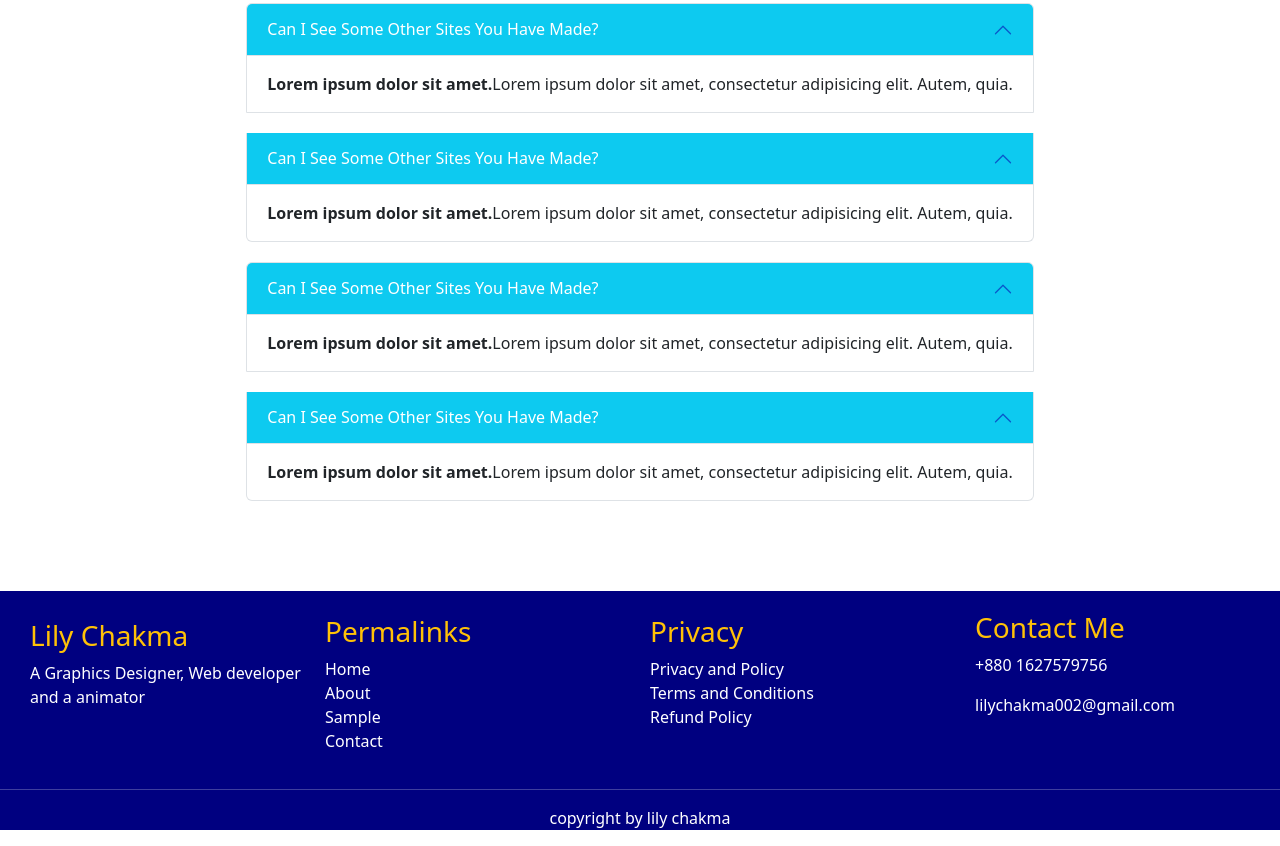
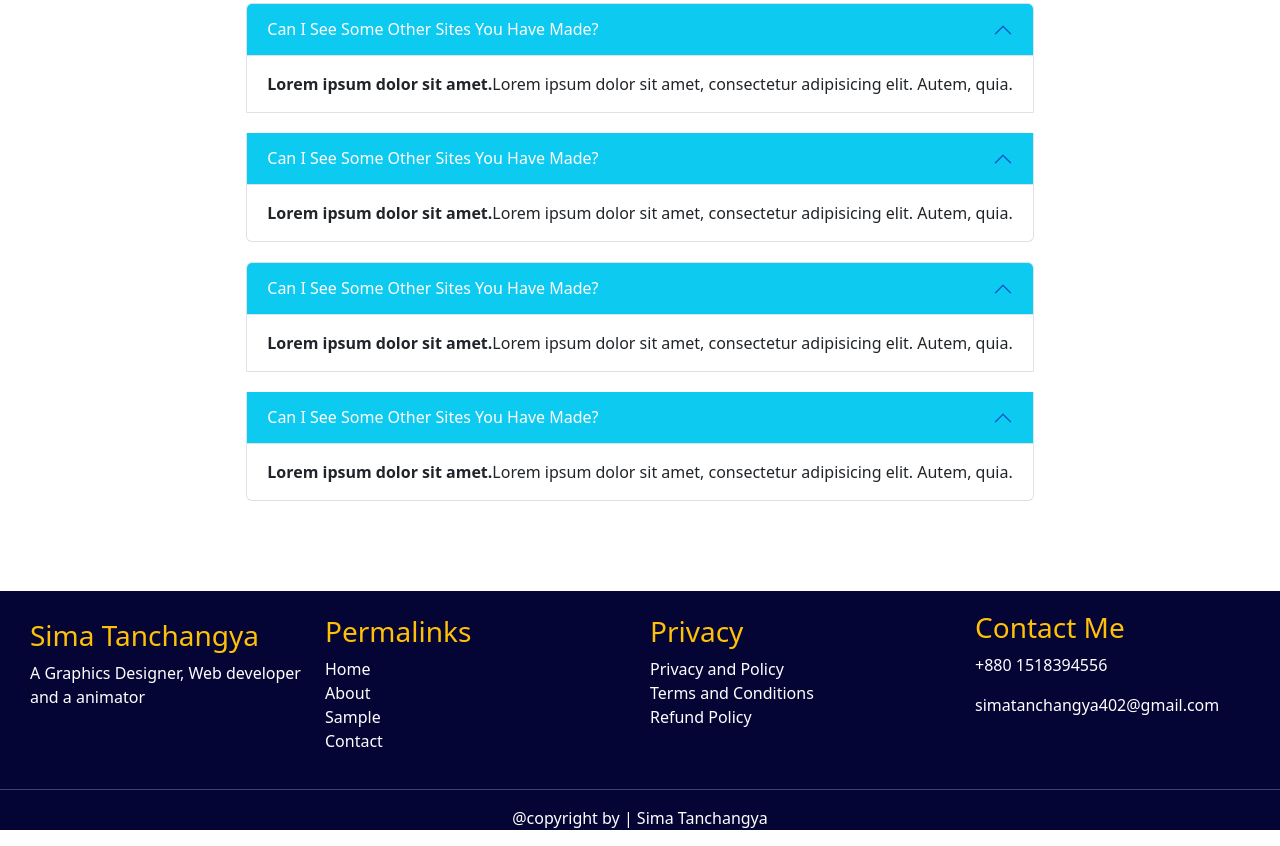
Before and after one commit to simatang1/myportfolio, a plain HTML site: page index.html in a window 1280 px wide. Shown: the part 3929-4775 px from the top of the page. Drawn offline with Linux system fonts and the light colour scheme.

Commit message:
first commit

```diff
--- a/index.html
+++ b/index.html
@@ -10,7 +10,7 @@
     <link rel="shortcut icon" href="/images/Sima-logo.png" type="image/x-icon">
 </head>
 <body>
-    <link rel="stylesheet" href="/bootstrap/js/bootstrap.min.js">
+    <script src="/bootstrap/js/bootstrap.min.js"></script>
     <!-- main section start -->
     <main>
         <!-- first section start -->
@@ -262,7 +262,7 @@
     <footer class="footer mt-5">
        <div class="footer-item">
             <div class="personal-info">
-                <h3 class="text-warning">Lily Chakma</h3>
+                <h3 class="text-warning">Sima Tanchangya</h3>
                 <p class="text-white">A Graphics Designer, Web developer and a animator</p>
             </div>
             <div class="footer-link mt-4">
@@ -280,8 +280,8 @@
             </div>
             <div class="contact">
                 <h3 class="text-warning">Contact Me</h3>
-                <p>+880 1627579756</p>
-                <p>lilychakma002@gmail.com</p>
+                <p>+880 1518394556</p>
+                <p>simatanchangya402@gmail.com</p>
             </div>
             <div class="social-icon">
 
@@ -289,7 +289,7 @@
        </div>
        <div>
         <hr>
-        <p class="text-white text-center">copyright by lily chakma</p>
+        <p class="text-white text-center"> @copyright by | Sima Tanchangya</p>
        </div>
     </footer>
    <script src="/bootstrap/js/bootstrap.min.js">
--- a/style/style.css
+++ b/style/style.css
@@ -270,7 +270,7 @@ color: #eb0707;
 }
 /* footer section start */
 .footer{
-    background: navy;
+    background: rgb(5, 5, 53);
 }
 .footer .footer-item{
     display: grid;
```
Also changed, not shown: images/IMG-20230219-WA0007-removebg-preview.png (deleted).
